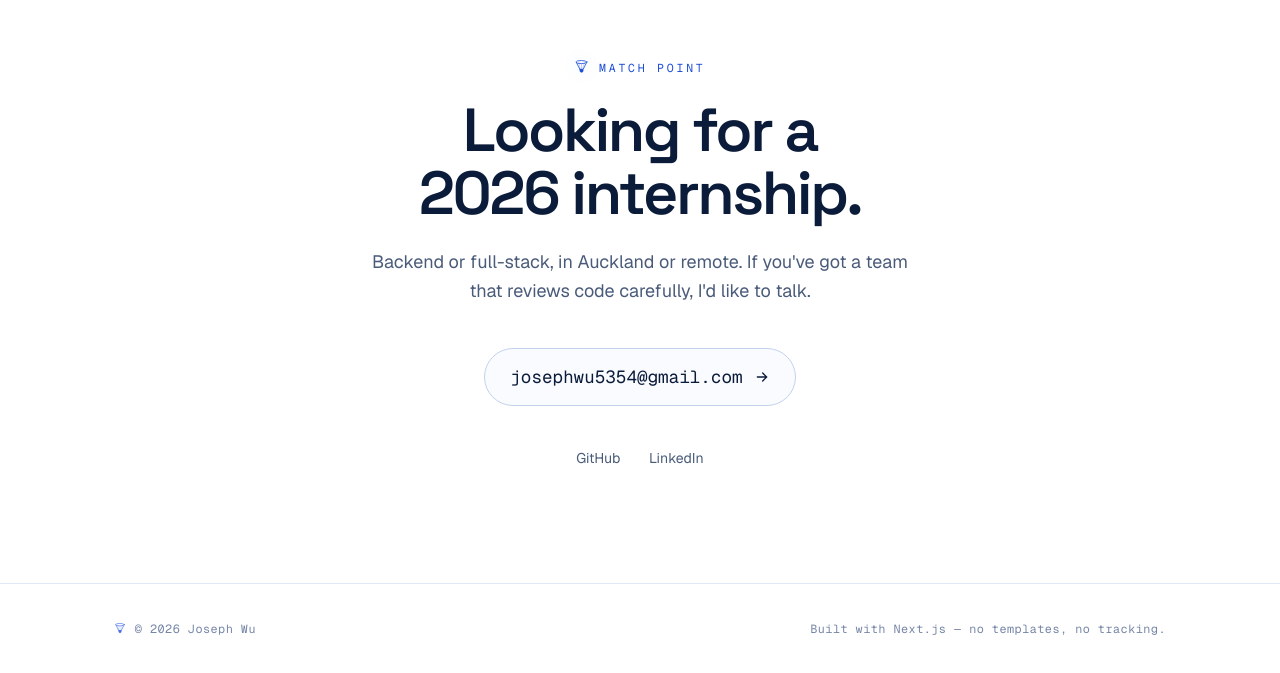
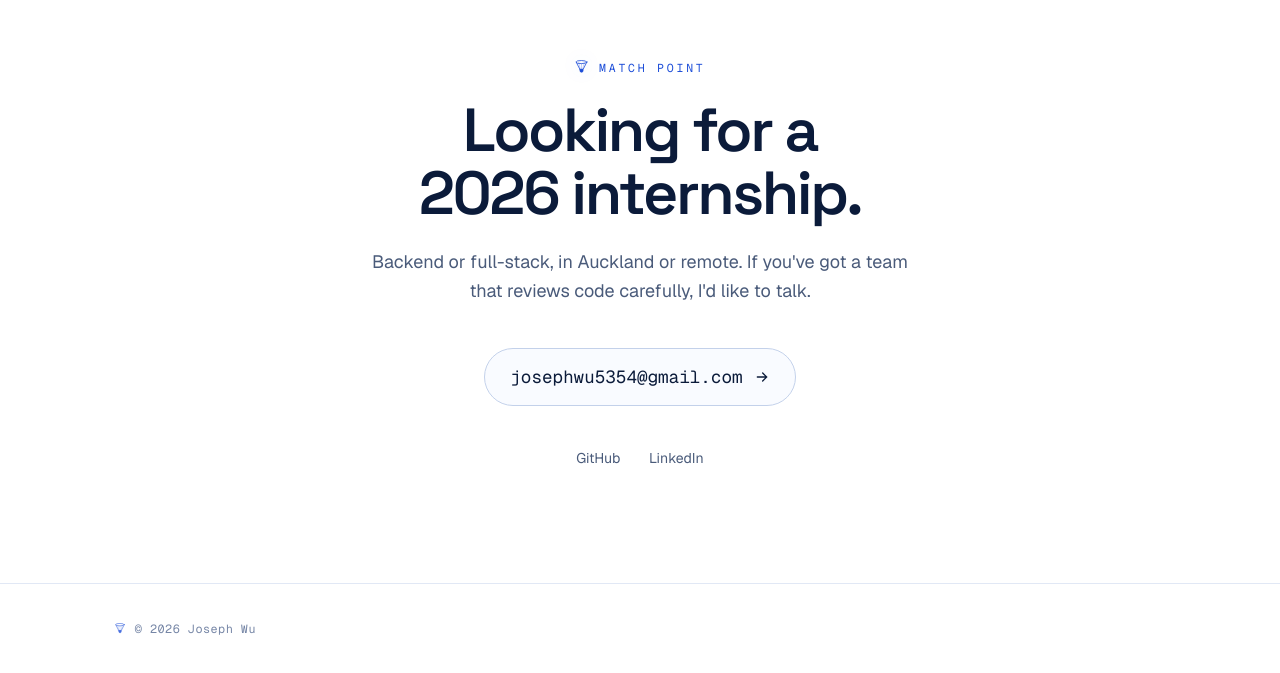
Before and after one commit to Wuuuuu5/portfolio, a Next.js app: page / in a window 1280 px wide. Shown: the part 4603-5276 px from the top of the page. Built offline with nearby package versions, Linux system fonts and the light colour scheme.

Commit message:
Remove the 'Built with Next.js' line from the footer

```diff
--- a/components/SiteFooter.tsx
+++ b/components/SiteFooter.tsx
@@ -10,7 +10,6 @@ export default function SiteFooter() {
           <Shuttle className={styles.mark} />© {new Date().getFullYear()}{" "}
           {site.name}
         </span>
-        <span>Built with Next.js — no templates, no tracking.</span>
       </div>
     </footer>
   );
```
